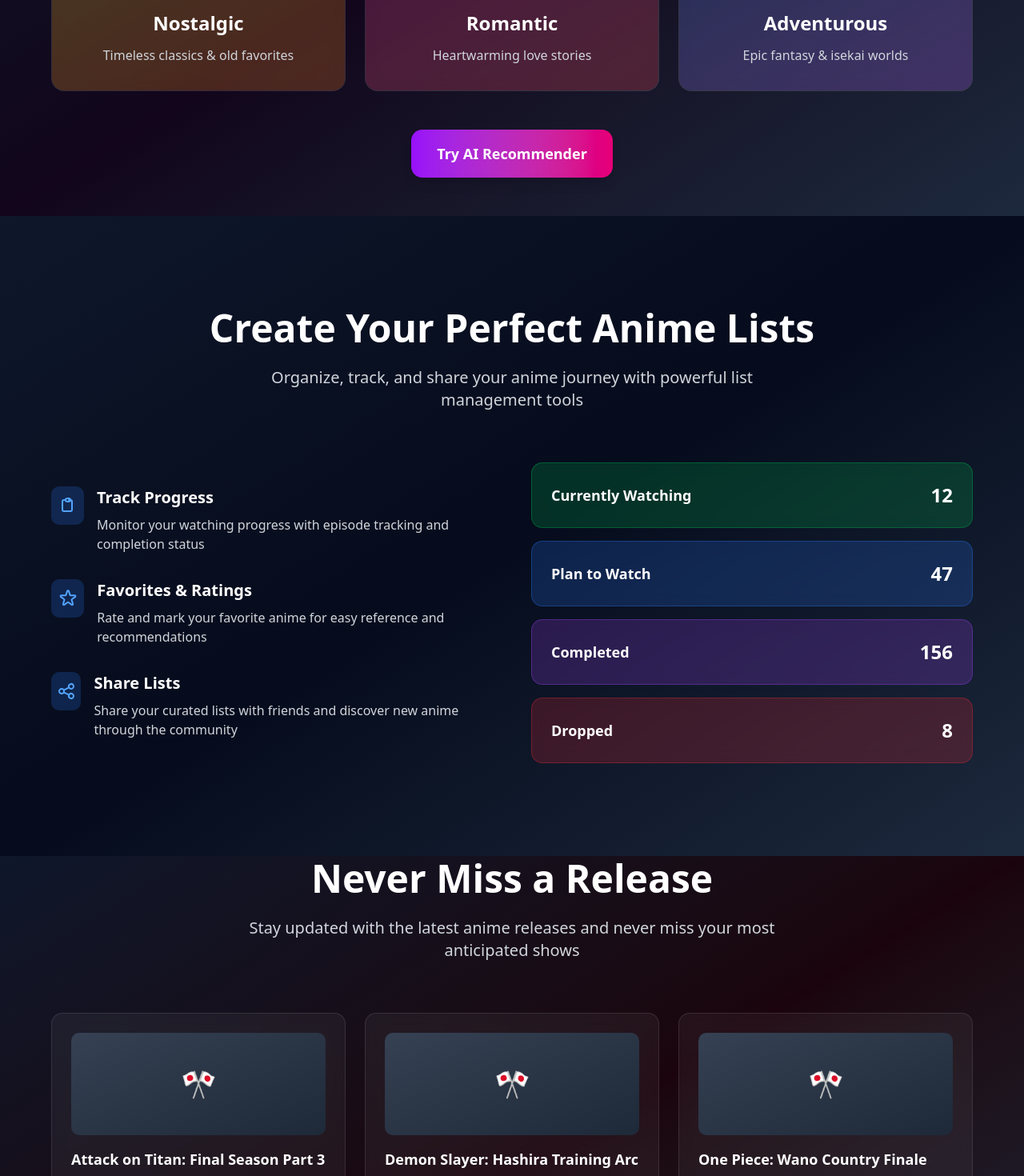
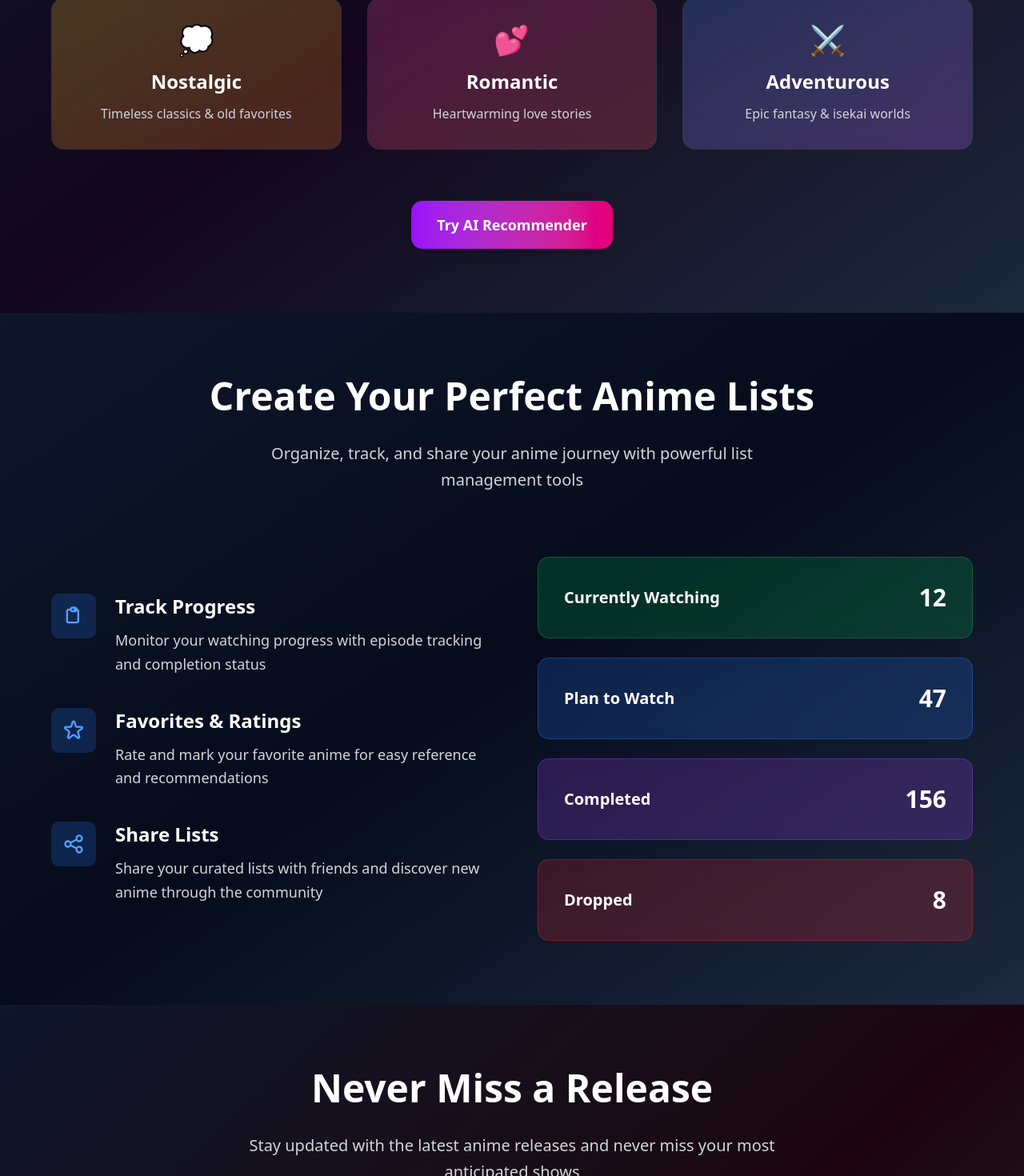
Before and after one commit to antoniamugisa/anidojo, a Next.js app: page /auth in a window 1280 px wide. Shown: the part 1330-2800 px from the top of the page at 80% size. Built offline with nearby package versions, Linux system fonts and the light colour scheme.

Commit message:
Enhance AuthPage layout by adjusting spacing, font sizes, and padding for improved readability and visual appeal; update button styles and grid configurations for a more cohesive design.

```diff
--- a/src/app/auth/page.tsx
+++ b/src/app/auth/page.tsx
@@ -66,18 +66,18 @@ export default function AuthPage() {
       </div>
 
       {/* Section 2 - AI Mood Recommender */}
-      <section className="min-h-screen bg-gradient-to-br from-slate-900 via-purple-900/20 to-slate-800 flex items-center justify-center px-6">
+      <section className="min-h-screen bg-gradient-to-br from-slate-900 via-purple-900/20 to-slate-800 flex items-center justify-center px-6 py-20">
         <div className="max-w-6xl w-full">
-          <div className="text-center mb-16">
-            <h2 className="text-4xl md:text-5xl font-bold text-white mb-6">
+          <div className="text-center mb-20">
+            <h2 className="text-4xl md:text-5xl font-bold text-white mb-8">
               Anime That Matches Your Mood
             </h2>
-            <p className="text-xl text-gray-300 max-w-2xl mx-auto">
+            <p className="text-xl text-gray-300 max-w-2xl mx-auto leading-relaxed">
               Discover your next favorite anime with AI-powered recommendations tailored to how you're feeling
             </p>
           </div>
 
-          <div className="grid grid-cols-1 md:grid-cols-2 lg:grid-cols-3 gap-6 mb-12">
+          <div className="grid grid-cols-1 md:grid-cols-2 lg:grid-cols-3 gap-8 mb-16">
             {[
               { emoji: '🔥', mood: 'Excited', desc: 'Action-packed shonen adventures', gradient: 'from-red-500 to-orange-500' },
               { emoji: '😌', mood: 'Relaxed', desc: 'Gentle slice-of-life stories', gradient: 'from-green-400 to-blue-500' },
@@ -100,7 +100,7 @@ export default function AuthPage() {
             ))}
           </div>
 
-          <div className="text-center">
+          <div className="text-center mt-8">
             <button className="bg-gradient-to-r from-purple-600 to-pink-600 hover:from-purple-700 hover:to-pink-700 text-white font-bold py-4 px-8 rounded-xl text-lg transition-all duration-300 shadow-lg hover:shadow-xl hover:scale-105">
               Try AI Recommender
             </button>
@@ -109,59 +109,59 @@ export default function AuthPage() {
       </section>
 
       {/* Section 3 - Anime Lists */}
-      <section className="min-h-screen bg-gradient-to-br from-slate-900 via-blue-900/20 to-slate-800 flex items-center justify-center px-6">
+      <section className="min-h-screen bg-gradient-to-br from-slate-900 via-blue-900/20 to-slate-800 flex items-center justify-center px-6 py-20">
         <div className="max-w-6xl w-full">
-          <div className="text-center mb-16">
-            <h2 className="text-4xl md:text-5xl font-bold text-white mb-6">
+          <div className="text-center mb-20">
+            <h2 className="text-4xl md:text-5xl font-bold text-white mb-8">
               Create Your Perfect Anime Lists
             </h2>
-            <p className="text-xl text-gray-300 max-w-2xl mx-auto">
+            <p className="text-xl text-gray-300 max-w-2xl mx-auto leading-relaxed">
               Organize, track, and share your anime journey with powerful list management tools
             </p>
           </div>
 
-          <div className="grid grid-cols-1 lg:grid-cols-2 gap-12 items-center">
+          <div className="grid grid-cols-1 lg:grid-cols-2 gap-16 items-center">
             {/* Left side - Features */}
-            <div className="space-y-8">
-              <div className="flex items-start space-x-4">
-                <div className="w-12 h-12 bg-blue-500/20 rounded-lg flex items-center justify-center">
-                  <svg className="w-6 h-6 text-blue-400" fill="none" stroke="currentColor" viewBox="0 0 24 24">
+            <div className="space-y-10">
+              <div className="flex items-start space-x-6">
+                <div className="w-14 h-14 bg-blue-500/20 rounded-lg flex items-center justify-center flex-shrink-0">
+                  <svg className="w-7 h-7 text-blue-400" fill="none" stroke="currentColor" viewBox="0 0 24 24">
                     <path strokeLinecap="round" strokeLinejoin="round" strokeWidth={2} d="M9 5H7a2 2 0 00-2 2v10a2 2 0 002 2h8a2 2 0 002-2V7a2 2 0 00-2-2h-2M9 5a2 2 0 002 2h2a2 2 0 002-2M9 5a2 2 0 012-2h2a2 2 0 012 2" />
                   </svg>
                 </div>
                 <div>
-                  <h3 className="text-xl font-bold text-white mb-2">Track Progress</h3>
-                  <p className="text-gray-300">Monitor your watching progress with episode tracking and completion status</p>
+                  <h3 className="text-2xl font-bold text-white mb-3">Track Progress</h3>
+                  <p className="text-gray-300 text-lg leading-relaxed">Monitor your watching progress with episode tracking and completion status</p>
                 </div>
               </div>
 
-              <div className="flex items-start space-x-4">
-                <div className="w-12 h-12 bg-blue-500/20 rounded-lg flex items-center justify-center">
-                  <svg className="w-6 h-6 text-blue-400" fill="none" stroke="currentColor" viewBox="0 0 24 24">
+              <div className="flex items-start space-x-6">
+                <div className="w-14 h-14 bg-blue-500/20 rounded-lg flex items-center justify-center flex-shrink-0">
+                  <svg className="w-7 h-7 text-blue-400" fill="none" stroke="currentColor" viewBox="0 0 24 24">
                     <path strokeLinecap="round" strokeLinejoin="round" strokeWidth={2} d="M11.049 2.927c.3-.921 1.603-.921 1.902 0l1.519 4.674a1 1 0 00.95.69h4.915c.969 0 1.371 1.24.588 1.81l-3.976 2.888a1 1 0 00-.363 1.118l1.518 4.674c.3.922-.755 1.688-1.538 1.118l-3.976-2.888a1 1 0 00-1.176 0l-3.976 2.888c-.783.57-1.838-.197-1.538-1.118l1.518-4.674a1 1 0 00-.363-1.118l-3.976-2.888c-.784-.57-.38-1.81.588-1.81h4.914a1 1 0 00.951-.69l1.519-4.674z" />
                   </svg>
                 </div>
                 <div>
-                  <h3 className="text-xl font-bold text-white mb-2">Favorites & Ratings</h3>
-                  <p className="text-gray-300">Rate and mark your favorite anime for easy reference and recommendations</p>
+                  <h3 className="text-2xl font-bold text-white mb-3">Favorites & Ratings</h3>
+                  <p className="text-gray-300 text-lg leading-relaxed">Rate and mark your favorite anime for easy reference and recommendations</p>
                 </div>
               </div>
 
-              <div className="flex items-start space-x-4">
-                <div className="w-12 h-12 bg-blue-500/20 rounded-lg flex items-center justify-center">
-                  <svg className="w-6 h-6 text-blue-400" fill="none" stroke="currentColor" viewBox="0 0 24 24">
+              <div className="flex items-start space-x-6">
+                <div className="w-14 h-14 bg-blue-500/20 rounded-lg flex items-center justify-center flex-shrink-0">
+                  <svg className="w-7 h-7 text-blue-400" fill="none" stroke="currentColor" viewBox="0 0 24 24">
                     <path strokeLinecap="round" strokeLinejoin="round" strokeWidth={2} d="M8.684 13.342C8.886 12.938 9 12.482 9 12c0-.482-.114-.938-.316-1.342m0 2.684a3 3 0 110-2.684m0 2.684l6.632 3.316m-6.632-6l6.632-3.316m0 0a3 3 0 105.367-2.684 3 3 0 00-5.367 2.684zm0 9.316a3 3 0 105.367 2.684 3 3 0 00-5.367-2.684z" />
                   </svg>
                 </div>
                 <div>
-                  <h3 className="text-xl font-bold text-white mb-2">Share Lists</h3>
-                  <p className="text-gray-300">Share your curated lists with friends and discover new anime through the community</p>
+                  <h3 className="text-2xl font-bold text-white mb-3">Share Lists</h3>
+                  <p className="text-gray-300 text-lg leading-relaxed">Share your curated lists with friends and discover new anime through the community</p>
                 </div>
               </div>
             </div>
 
             {/* Right side - Example Lists */}
-            <div className="space-y-4">
+            <div className="space-y-6">
               {[
                 { name: 'Currently Watching', count: 12, color: 'green', bgColor: 'bg-green-500/20', borderColor: 'border-green-500/30' },
                 { name: 'Plan to Watch', count: 47, color: 'blue', bgColor: 'bg-blue-500/20', borderColor: 'border-blue-500/30' },
@@ -170,11 +170,11 @@ export default function AuthPage() {
               ].map((list, index) => (
                 <div
                   key={index}
-                  className={`${list.bgColor} ${list.borderColor} border backdrop-blur-sm rounded-xl p-6 hover:scale-105 transition-all duration-300 cursor-pointer`}
+                  className={`${list.bgColor} ${list.borderColor} border backdrop-blur-sm rounded-xl p-8 hover:scale-105 transition-all duration-300 cursor-pointer`}
                 >
                   <div className="flex items-center justify-between">
-                    <h4 className="text-lg font-semibold text-white">{list.name}</h4>
-                    <span className="text-2xl font-bold text-white">{list.count}</span>
+                    <h4 className="text-xl font-semibold text-white">{list.name}</h4>
+                    <span className="text-3xl font-bold text-white">{list.count}</span>
                   </div>
                 </div>
               ))}
@@ -184,18 +184,18 @@ export default function AuthPage() {
       </section>
 
       {/* Section 4 - Upcoming Releases */}
-      <section className="min-h-screen bg-gradient-to-br from-slate-900 via-pink-900/20 to-slate-800 flex items-center justify-center px-6">
+      <section className="min-h-screen bg-gradient-to-br from-slate-900 via-pink-900/20 to-slate-800 flex items-center justify-center px-6 py-20">
         <div className="max-w-6xl w-full">
-          <div className="text-center mb-16">
-            <h2 className="text-4xl md:text-5xl font-bold text-white mb-6">
+          <div className="text-center mb-20">
+            <h2 className="text-4xl md:text-5xl font-bold text-white mb-8">
               Never Miss a Release
             </h2>
-            <p className="text-xl text-gray-300 max-w-2xl mx-auto">
+            <p className="text-xl text-gray-300 max-w-2xl mx-auto leading-relaxed">
               Stay updated with the latest anime releases and never miss your most anticipated shows
             </p>
           </div>
 
-          <div className="grid grid-cols-1 md:grid-cols-2 lg:grid-cols-3 gap-6">
+          <div className="grid grid-cols-1 md:grid-cols-2 lg:grid-cols-3 gap-8">
             {[
               { title: 'Attack on Titan: Final Season Part 3', date: 'March 4, 2024', status: 'Airing Soon', statusColor: 'bg-green-500' },
               { title: 'Demon Slayer: Hashira Training Arc', date: 'April 2024', status: 'Coming Soon', statusColor: 'bg-blue-500' },
@@ -206,16 +206,16 @@ export default function AuthPage() {
             ].map((anime, index) => (
               <div
                 key={index}
-                className="group bg-white/5 backdrop-blur-sm border border-white/10 rounded-xl p-6 hover:border-white/20 hover:scale-105 transition-all duration-300 cursor-pointer"
+                className="group bg-white/5 backdrop-blur-sm border border-white/10 rounded-xl p-8 hover:border-white/20 hover:scale-105 transition-all duration-300 cursor-pointer"
               >
-                <div className="w-full h-32 bg-gradient-to-br from-gray-700 to-gray-800 rounded-lg mb-4 flex items-center justify-center">
-                  <span className="text-4xl">🎌</span>
+                <div className="w-full h-40 bg-gradient-to-br from-gray-700 to-gray-800 rounded-lg mb-6 flex items-center justify-center">
+                  <span className="text-5xl">🎌</span>
                 </div>
-                <h3 className="text-lg font-bold text-white mb-2 group-hover:text-pink-400 transition-colors">
+                <h3 className="text-xl font-bold text-white mb-3 group-hover:text-pink-400 transition-colors leading-tight">
                   {anime.title}
                 </h3>
-                <p className="text-gray-400 text-sm mb-3">{anime.date}</p>
-                <span className={`inline-block px-3 py-1 rounded-full text-xs font-semibold text-white ${anime.statusColor}`}>
+                <p className="text-gray-400 text-base mb-4">{anime.date}</p>
+                <span className={`inline-block px-4 py-2 rounded-full text-sm font-semibold text-white ${anime.statusColor}`}>
                   {anime.status}
                 </span>
               </div>
@@ -225,18 +225,18 @@ export default function AuthPage() {
       </section>
 
       {/* Section 5 - Community Reviews */}
-      <section className="min-h-screen bg-gradient-to-br from-slate-900 via-cyan-900/20 to-slate-800 flex items-center justify-center px-6">
+      <section className="min-h-screen bg-gradient-to-br from-slate-900 via-cyan-900/20 to-slate-800 flex items-center justify-center px-6 py-20">
         <div className="max-w-4xl w-full">
-          <div className="text-center mb-16">
-            <h2 className="text-4xl md:text-5xl font-bold text-white mb-6">
+          <div className="text-center mb-20">
+            <h2 className="text-4xl md:text-5xl font-bold text-white mb-8">
               Share Your Anime Journey
             </h2>
-            <p className="text-xl text-gray-300 max-w-2xl mx-auto">
+            <p className="text-xl text-gray-300 max-w-2xl mx-auto leading-relaxed">
               Connect with fellow anime fans and share your thoughts on the shows you love
             </p>
           </div>
 
-          <div className="space-y-8 mb-12">
+          <div className="space-y-10 mb-16">
             {[
               {
                 user: 'AnimeFan92',
@@ -268,23 +268,23 @@ export default function AuthPage() {
             ].map((review, index) => (
               <div
                 key={index}
-                className="bg-white/5 backdrop-blur-sm border border-white/10 rounded-xl p-6 hover:border-white/20 transition-all duration-300"
+                className="bg-white/5 backdrop-blur-sm border border-white/10 rounded-xl p-8 hover:border-white/20 transition-all duration-300"
               >
-                <div className="flex items-start space-x-4">
-                  <div className="w-12 h-12 bg-cyan-500/20 rounded-full flex items-center justify-center">
-                    <span className="text-cyan-400 font-bold text-lg">{review.avatar}</span>
+                <div className="flex items-start space-x-6">
+                  <div className="w-16 h-16 bg-cyan-500/20 rounded-full flex items-center justify-center flex-shrink-0">
+                    <span className="text-cyan-400 font-bold text-xl">{review.avatar}</span>
                   </div>
                   <div className="flex-1">
-                    <div className="flex items-center space-x-2 mb-2">
-                      <h4 className="font-semibold text-white">{review.user}</h4>
+                    <div className="flex items-center space-x-3 mb-3">
+                      <h4 className="text-lg font-semibold text-white">{review.user}</h4>
                       <span className="text-gray-400">•</span>
-                      <span className="text-cyan-400 font-medium">{review.anime}</span>
+                      <span className="text-cyan-400 font-medium text-lg">{review.anime}</span>
                     </div>
-                    <div className="flex items-center space-x-1 mb-3">
+                    <div className="flex items-center space-x-1 mb-4">
                       {[...Array(5)].map((_, i) => (
                         <svg
                           key={i}
-                          className={`w-4 h-4 ${i < review.rating ? 'text-yellow-400' : 'text-gray-600'}`}
+                          className={`w-5 h-5 ${i < review.rating ? 'text-yellow-400' : 'text-gray-600'}`}
                           fill="currentColor"
                           viewBox="0 0 20 20"
                         >
@@ -292,19 +292,19 @@ export default function AuthPage() {
                         </svg>
                       ))}
                     </div>
-                    <p className="text-gray-300 mb-4 leading-relaxed">{review.review}</p>
-                    <div className="flex items-center space-x-6">
+                    <p className="text-gray-300 mb-6 leading-relaxed text-lg">{review.review}</p>
+                    <div className="flex items-center space-x-8">
                       <button className="flex items-center space-x-2 text-gray-400 hover:text-cyan-400 transition-colors">
-                        <svg className="w-4 h-4" fill="none" stroke="currentColor" viewBox="0 0 24 24">
+                        <svg className="w-5 h-5" fill="none" stroke="currentColor" viewBox="0 0 24 24">
                           <path strokeLinecap="round" strokeLinejoin="round" strokeWidth={2} d="M4.318 6.318a4.5 4.5 0 000 6.364L12 20.364l7.682-7.682a4.5 4.5 0 00-6.364-6.364L12 7.636l-1.318-1.318a4.5 4.5 0 00-6.364 0z" />
                         </svg>
-                        <span>{review.likes}</span>
+                        <span className="text-base">{review.likes}</span>
                       </button>
                       <button className="flex items-center space-x-2 text-gray-400 hover:text-cyan-400 transition-colors">
-                        <svg className="w-4 h-4" fill="none" stroke="currentColor" viewBox="0 0 24 24">
+                        <svg className="w-5 h-5" fill="none" stroke="currentColor" viewBox="0 0 24 24">
                           <path strokeLinecap="round" strokeLinejoin="round" strokeWidth={2} d="M8 12h.01M12 12h.01M16 12h.01M21 12c0 4.418-4.03 8-9 8a9.863 9.863 0 01-4.255-.949L3 20l1.395-3.72C3.512 15.042 3 13.574 3 12c0-4.418 4.03-8 9-8s9 3.582 9 8z" />
                         </svg>
-                        <span>{review.replies} replies</span>
+                        <span className="text-base">{review.replies} replies</span>
                       </button>
                     </div>
                   </div>
@@ -313,7 +313,7 @@ export default function AuthPage() {
             ))}
           </div>
 
-          <div className="text-center">
+          <div className="text-center mt-8">
             <button className="bg-gradient-to-r from-cyan-600 to-blue-600 hover:from-cyan-700 hover:to-blue-700 text-white font-bold py-4 px-8 rounded-xl text-lg transition-all duration-300 shadow-lg hover:shadow-xl hover:scale-105">
               Start Your Anime Journey
             </button>
```
